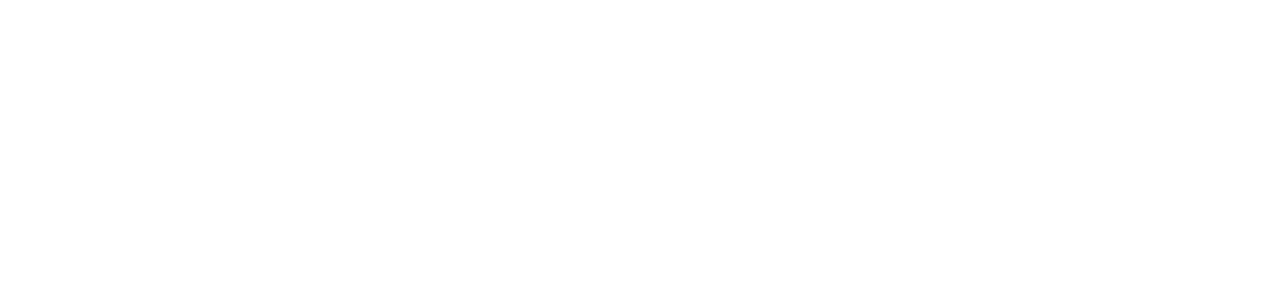
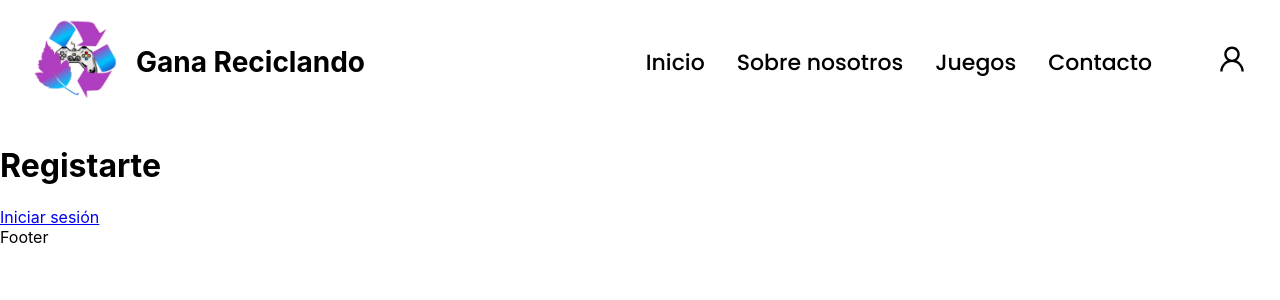
Before and after one commit to anvidmen/winbyrecycling, a React (Create React App) app: page /register in a window 1280 px wide. Before the commit this address had no page. Shown: the top 300 px of the page. Built offline with nearby package versions, Linux system fonts and the light colour scheme.

Commit message:
added Register skeleton structure

```diff
--- a/src/App.js
+++ b/src/App.js
@@ -4,6 +4,7 @@
 import Games from 'pages/Games/Games'
 import Contact from 'pages/Contact/Contact'
 import Login from 'pages/Login/Login'
+import Register from 'pages/Register/Register'
 
 const App = () => {
   return (
@@ -14,6 +15,7 @@
         <Route path='/games' caseSensitive={false} element={<Games />} />
         <Route path='/contact' caseSensitive={false} element={<Contact />} />
         <Route path='/login' caseSensitive={false} element={<Login />} />
+        <Route path='/register' caseSensitive={false} element={<Register />} />
       </Routes>
     </Router>
   );
--- /dev/null
+++ b/src/pages/Register/Register.jsx
@@ -0,0 +1,13 @@
+import Body from "components/layout/Body/Body"
+import { Link } from "react-router-dom"
+
+const Register = () => {
+    return (
+        <Body>
+            <h1>Registarte</h1>
+            <Link to="/login">Iniciar sesión</Link>
+        </Body>
+    )
+}
+
+export default Register
```
